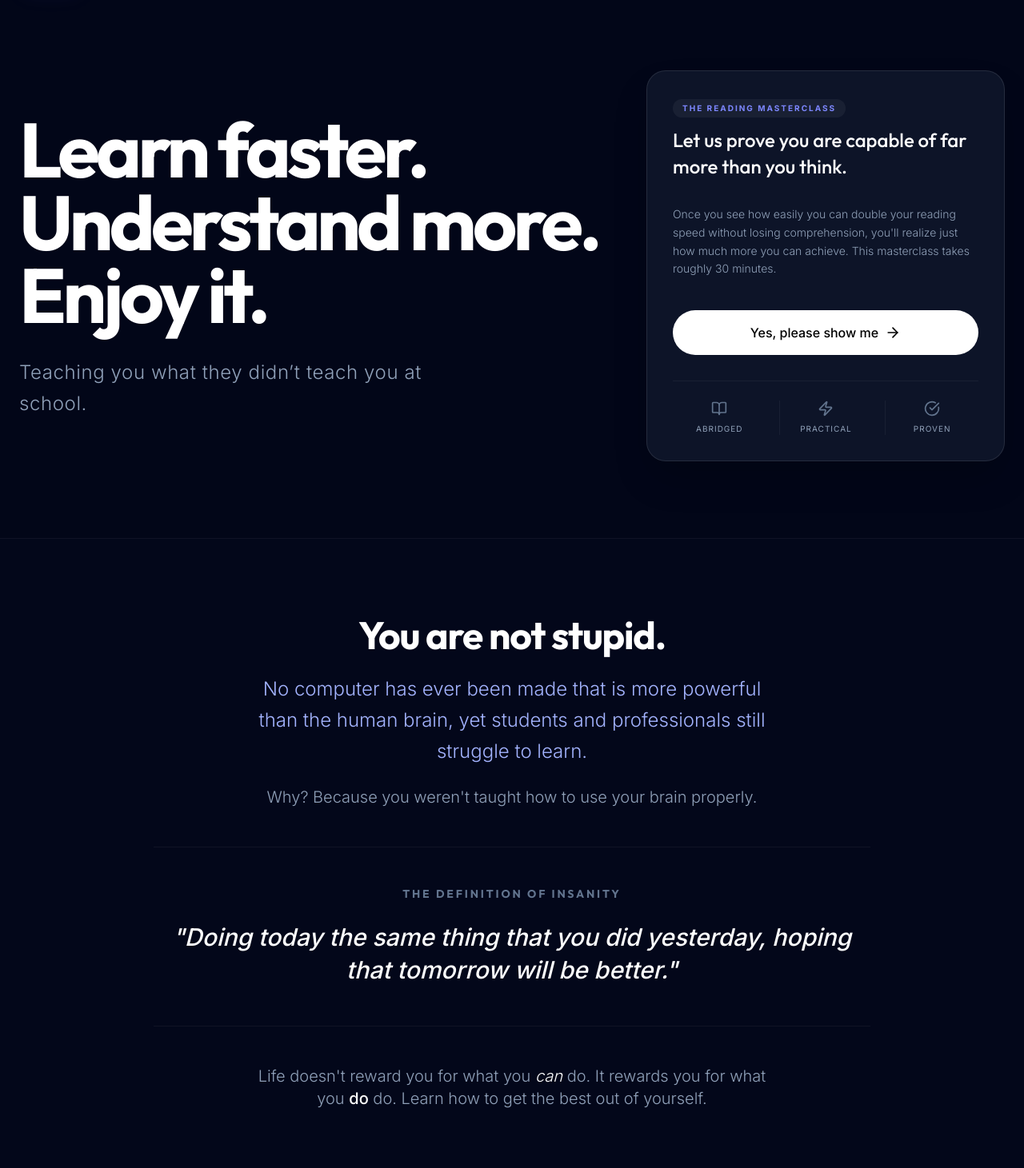
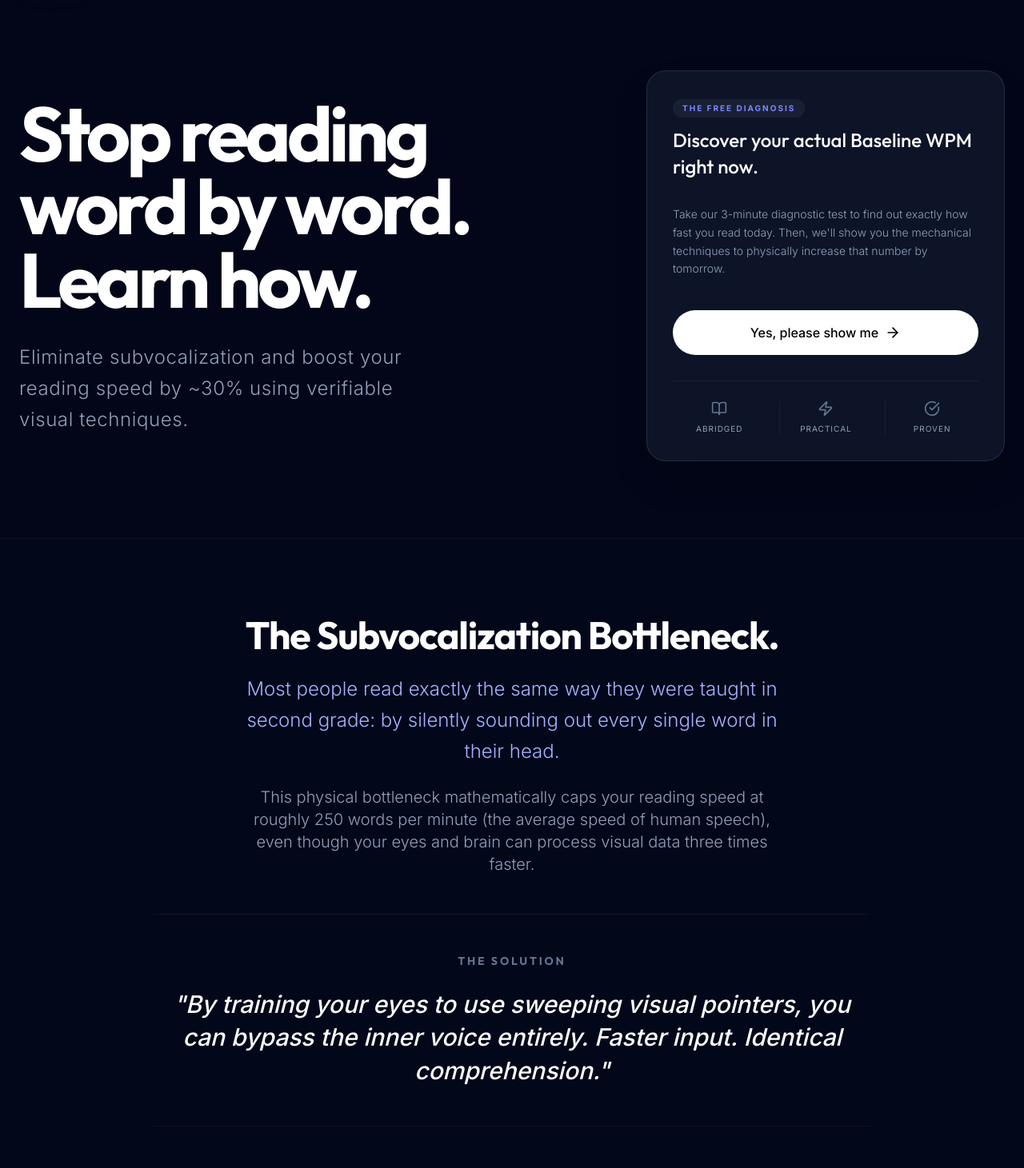
Before and after one commit to richardvanderkolk/the-rogue-puffin, a Next.js app: page / in a window 1280 px wide. Shown: the part 120-1581 px from the top of the page at 80% size. Built offline with nearby package versions, Linux system fonts and the light colour scheme.

Commit message:
Optimize homepage copy strictly around mechanism vs motivation

```diff
--- a/src/app/page.tsx
+++ b/src/app/page.tsx
@@ -14,10 +14,10 @@ export default function Home() {
           {/* Left Column: Headlines (Clean & Intelligent) */}
           <div className="flex flex-col items-center xl:items-start text-center xl:text-left space-y-8">
             <h1 className="text-5xl md:text-7xl xl:text-8xl font-bold tracking-tighter text-white leading-[0.95]">
-              Learn faster. <br /> <span className="whitespace-nowrap">Understand more.</span> <br /> Enjoy it.
+              Stop reading <br /> <span className="whitespace-nowrap">word by word.</span> <br /> Learn how.
             </h1>
             <p className="text-xl md:text-2xl text-slate-400 max-w-lg mx-auto xl:mx-0 font-light leading-relaxed tracking-wide">
-              Teaching you what they didn’t teach you at school.
+              Eliminate subvocalization and boost your reading speed by ~30% using verifiable visual techniques.
             </p>
           </div>
 
@@ -26,12 +26,12 @@ export default function Home() {
             <div className="absolute inset-0 bg-indigo-500/5 rounded-3xl blur-2xl -z-10 transition-opacity duration-700 group-hover:opacity-75" />
             <div className="bg-slate-900/90 backdrop-blur-2xl border border-white/10 p-8 rounded-3xl shadow-2xl space-y-8">
               <div className="space-y-3">
-                <span className="inline-block px-3 py-1 bg-white/5 text-indigo-400 text-[10px] font-bold uppercase tracking-[0.2em] rounded-full">The Reading Masterclass</span>
-                <h2 className="text-2xl font-medium text-white leading-snug">Let us prove you are capable of far more than you think.</h2>
+                <span className="inline-block px-3 py-1 bg-white/5 text-indigo-400 text-[10px] font-bold uppercase tracking-[0.2em] rounded-full">The Free Diagnosis</span>
+                <h2 className="text-2xl font-medium text-white leading-snug">Discover your actual Baseline WPM right now.</h2>
               </div>
 
               <p className="text-slate-400 text-sm leading-relaxed font-light">
-                Once you see how easily you can double your reading speed without losing comprehension, you'll realize just how much more you can achieve. This masterclass takes roughly 30 minutes.
+                Take our 3-minute diagnostic test to find out exactly how fast you read today. Then, we'll show you the mechanical techniques to physically increase that number by tomorrow.
               </p>
 
               <div className="pt-2">
@@ -63,29 +63,29 @@ export default function Home() {
         </div>
       </section>
 
-      {/* The Hook: You Are Not Stupid */}
+      {/* The Hook: The Core Mechanism */}
       <section className="py-16 md:py-24 px-6 border-t border-white/5 bg-slate-900/10">
         <div className="max-w-4xl mx-auto text-center space-y-12">
 
           <div className="space-y-6">
-            <h2 className="text-3xl md:text-5xl font-bold text-white tracking-tight">You are not stupid.</h2>
+            <h2 className="text-3xl md:text-5xl font-bold text-white tracking-tight">The Subvocalization Bottleneck.</h2>
             <p className="text-xl md:text-2xl text-indigo-300 font-light leading-relaxed max-w-2xl mx-auto">
-              No computer has ever been made that is more powerful than the human brain, yet students and professionals still struggle to learn.
+              Most people read exactly the same way they were taught in second grade: by silently sounding out every single word in their head.
             </p>
             <p className="text-lg md:text-xl text-slate-400 font-light max-w-2xl mx-auto">
-              Why? Because you weren't taught how to use your brain properly.
+              This physical bottleneck mathematically caps your reading speed at roughly 250 words per minute (the average speed of human speech), even though your eyes and brain can process visual data three times faster.
             </p>
           </div>
 
           <div className="py-12 border-y border-white/5 my-12">
-            <h3 className="text-slate-500 uppercase tracking-[0.2em] font-bold text-sm mb-6">The Definition of Insanity</h3>
+            <h3 className="text-slate-500 uppercase tracking-[0.2em] font-bold text-sm mb-6">The Solution</h3>
             <blockquote className="text-2xl md:text-3xl font-medium text-white italic leading-snug">
-              "Doing today the same thing that you did yesterday, hoping that tomorrow will be better."
+              "By training your eyes to use sweeping visual pointers, you can bypass the inner voice entirely. Faster input. Identical comprehension."
             </blockquote>
           </div>
 
           <p className="text-lg md:text-xl text-slate-400 font-light max-w-2xl mx-auto">
-            Life doesn't reward you for what you <em className="text-white">can</em> do. It rewards you for what you <strong className="text-white font-medium">do</strong> do. Learn how to get the best out of yourself.
+            This isn't generic productivity motivation. It is physical muscle-memory training for your eyes.
           </p>
 
         </div>
```
